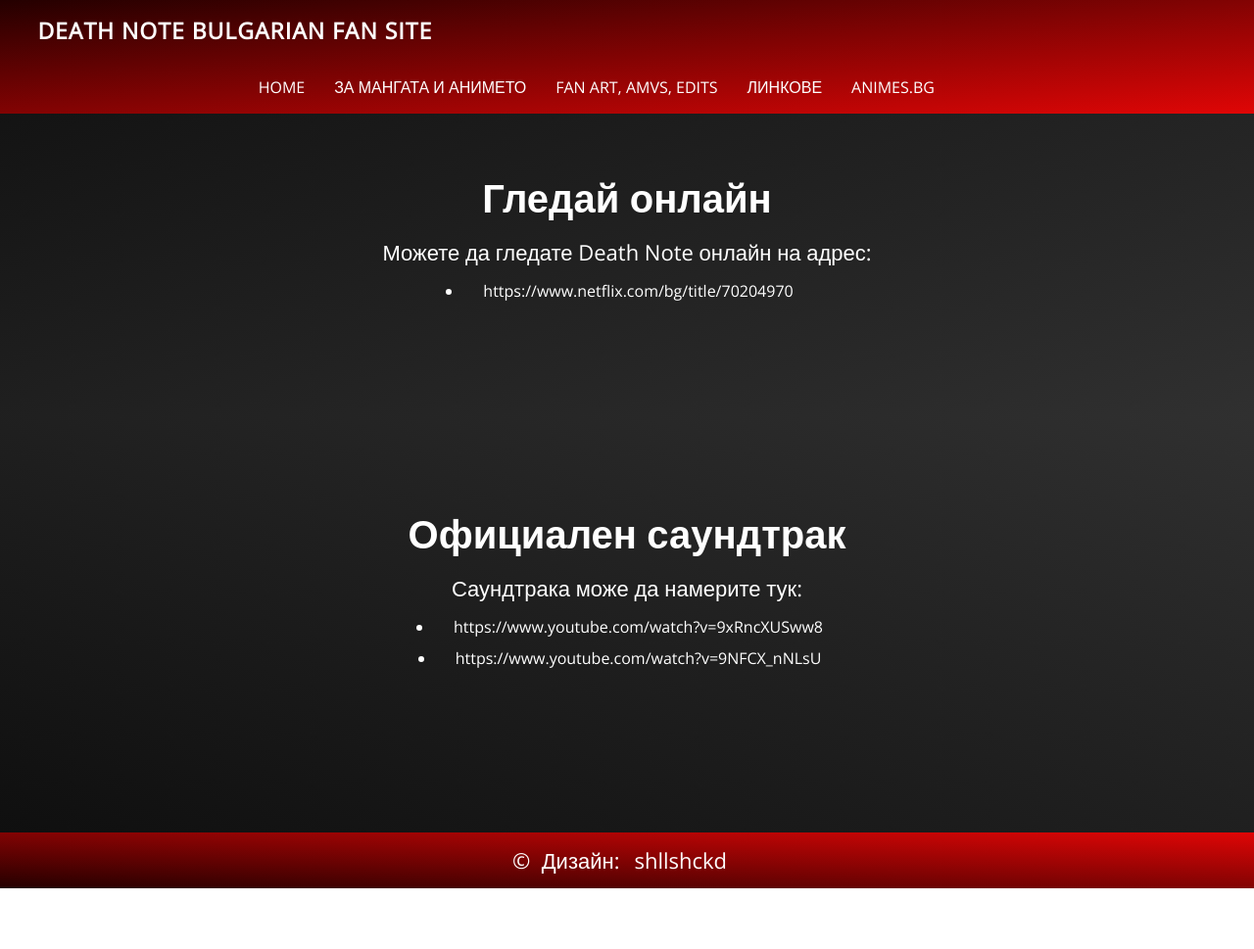
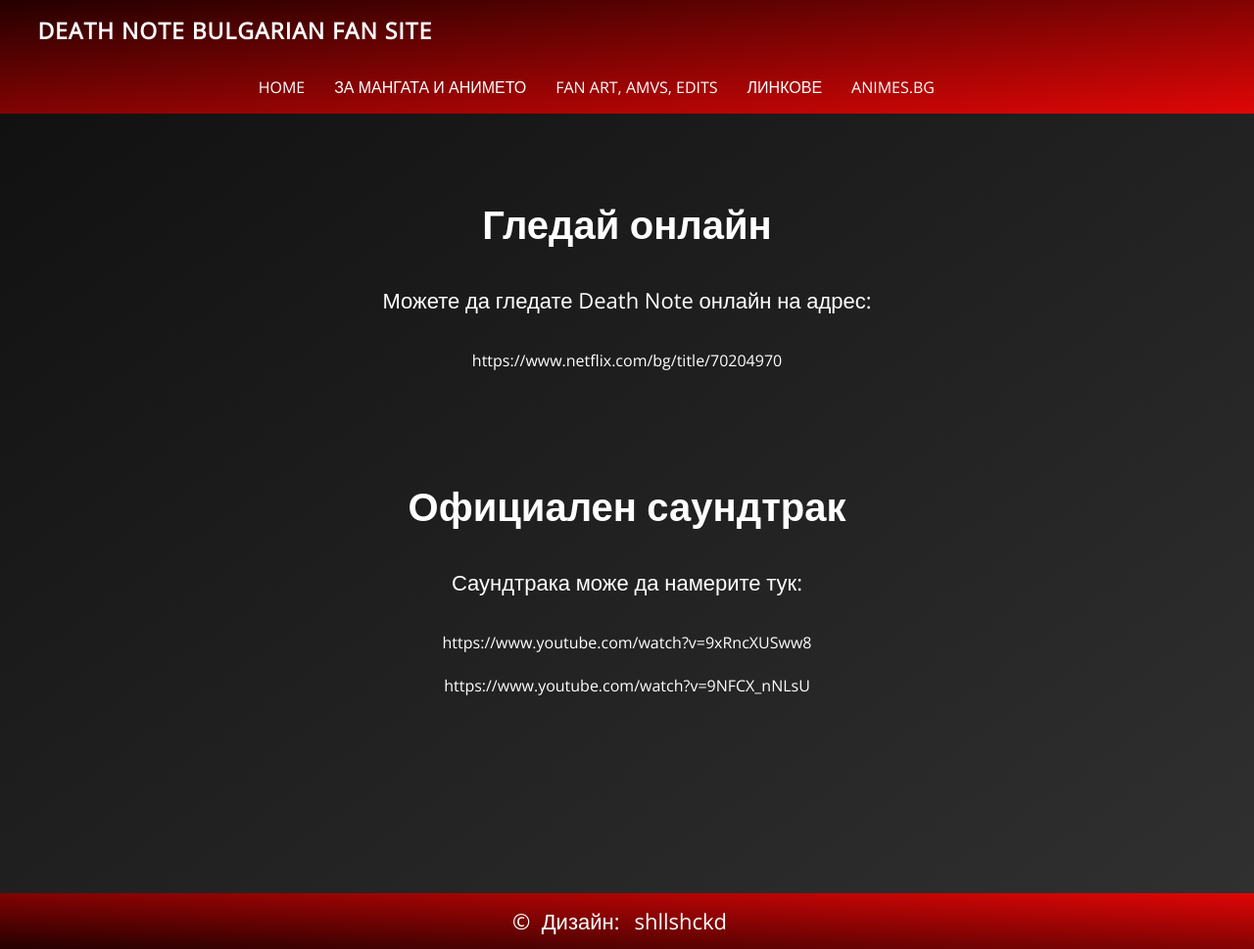
Before and after one commit to kristiyanivanovx/deathnote.animes-bg.com, a plain HTML site: page pages/links.html in a window 1280 px wide. Shown: the whole page at 98% size. Before the commit the page ends 907 px from the top, so only its background shows below. Drawn offline with nearby package versions, Linux system fonts and the light colour scheme.

Commit message:
further improvements

```diff
--- a/css/style.css
+++ b/css/style.css
@@ -1,4 +1,4 @@
-body{
+body {
     margin: 0;
     padding: 0;
     font-family: 'Open Sans', sans-serif;
@@ -6,7 +6,7 @@
 
 /* Navbar, logo */
 
-.navbar{
+.navbar {
     position: fixed;
     text-transform: uppercase;
     display: flex;
@@ -20,7 +20,7 @@
     z-index: 1;
 }
 
-.nav{
+.nav {
     display: flex;
     justify-content: right;
     list-style: none;
@@ -28,7 +28,7 @@
     margin-left: 1%;
 }
 
-.logo{
+.logo {
     flex: 1 1 auto;
     margin-left: 3%;
     letter-spacing: 1px;
@@ -39,23 +39,19 @@
 
 /* Gradients */
 
-.review-area, .links-area, .about-area, .art-area{
+.review-area, .links-area, .about-area, .art-area {
     background-image: linear-gradient(to bottom right, rgb(15, 15, 15), #303030);
     color: #fff;
 }
-.soundtr{
-    background-image: linear-gradient(to top right, rgb(15, 15, 15), #303030);
-    color: #fff;
-}
 
-.rules-area{
+.rules-area {
     background-image: linear-gradient(to top right, rgb(15, 15, 15), #303030);
     color: #fff;
 }
 
 /* general settings */
 
-a{
+a {
     font-size: auto;
     margin: 15px;
     color: #ffff;
@@ -83,6 +79,7 @@
     width: 100%;
     height: 500px;
 }
+
 .review-area{
     position: relative;
     display: flex;
@@ -93,6 +90,7 @@
     width: 100%;
     min-height: 2400px;
 }
+
 .art-area{
     position: relative;
     display: flex;
@@ -101,8 +99,9 @@
     flex-wrap: wrap;
     flex-direction: row;
     width: 100%;
-    height: 2000px;
+    min-height: 2000px;
 }
+
 .links-area{
     position: relative;
     display: flex;
@@ -111,44 +110,35 @@
     flex-wrap: wrap;
     flex-direction: row;
     width: 100%;
-    height: 425px;
+    min-height: 912px;
 }
 
-.soundtr{
-    position: relative;
-    display: flex;
-    justify-content: space-around;
-    align-items: center;
-    flex-wrap: wrap;
-    flex-direction: row;
-    width: 100%;
-    height: 425px;
-}
-
-.text-part, .soundtr2{
+.text-part {
     text-align: center;
     width: 65%;
     height: auto;
 }
-.review-part{
+
+.review-part {
     text-align: center;
     width: 90%;
     height: 80%;
 }
-h1{
+
+h1 {
     padding:0;
     margin:0;
     font-size: 40px;
     font-family: 'Open Sans', sans-serif;
 }
 
-p{
+p {
     font-size: 22px;
     margin: 10px;
     line-height: 37.0px;
 }
 
-.video-one{
+.video-one {
     position: relative;
     right: 0px;
     top:100px;
@@ -159,7 +149,8 @@
     -webkit-background-size: cover;
     background-size: cover;
 }
-.video-two{
+
+.video-two {
     position: relative;
     left: 0px;
     top:10px;
@@ -170,7 +161,8 @@
     -webkit-background-size: cover;
     background-size: cover;
 }
-.video-three{
+
+.video-three {
     position: relative;
     right:0.0px;
     top:10px;
@@ -182,7 +174,7 @@
     background-size: cover;
 }
 
-.video-four{
+.video-four {
     position: relative;
     left:0.0px;
     top:10px;
@@ -196,7 +188,7 @@
 
 /* index page  */
 
-.banner-area{
+.banner-area {
     background-image: linear-gradient(to bottom right, #000, #262626);
     position: relative;
     width: 100%;
@@ -205,14 +197,14 @@
     -webkit-background-size: cover;
     background-size: cover;
 }
-.box{
+.box {
     display: none;
     width: 100%;
 }
 
 /* rules images */
 
-#img1{
+#img1 {
     align-content: center;
     display: block;
     margin-left: auto;
@@ -220,10 +212,9 @@
     width: auto;
 }
 
-.rls{
+.rls {
     text-align: center;
 }
-
 
 /* footer, scrollbar, misc*/
 
@@ -255,7 +246,7 @@
     text-decoration:underline;
 }
 
-a:hover + .box,.box:hover{
+a:hover + .box,.box:hover {
     display: block;
     position: relative;
     z-index: 1;
--- a/pages/links.html
+++ b/pages/links.html
@@ -1,7 +1,4 @@
 <!doctype html>
-<!---------------------------
-Author: github.com/shllshckd
----------------------------->
 <html>
     <head>
         <title>Death Note Bulgarian Fan Site / Линкове</title>
@@ -24,19 +21,15 @@
         </div>
         <div class="links-area" id="links">
             <div class="text-part">
+                <h1>Гледай онлайн</h1><br>
+                <p>Можете да гледате Death Note онлайн на адрес:</p><br>
+                <a class="netflix" href="https://www.netflix.com/bg/title/70204970">https://www.netflix.com/bg/title/70204970</a>
                 <br><br><br>
-                <h1>Гледай онлайн</h1>
-                <p>Можете да гледате Death Note онлайн на адрес:</p>
-                <p><li><a class="netflix" href="https://www.netflix.com/bg/title/70204970">https://www.netflix.com/bg/title/70204970</a></li></p>
-            </div>
-        </div>
-        <div class="soundtr">
-            <div class="soundtr2">
-                <h1>Официален саундтрак</h1>
-                <p>Саундтрака може да намерите тук:</p>
-                <p><li><a class="soundtrack" href="https://www.youtube.com/watch?v=9xRncXUSww8">https://www.youtube.com/watch?v=9xRncXUSww8</a></li></p>
-                <p><li><a class="soundtrack" href="https://www.youtube.com/watch?v=9NFCX_nNLsU">https://www.youtube.com/watch?v=9NFCX_nNLsU</a></li></p>
                 <br><br><br>
+                <h1>Официален саундтрак</h1><br>
+                <p>Саундтрака може да намерите тук:</p><br>
+                <a class="soundtrack" href="https://www.youtube.com/watch?v=9xRncXUSww8">https://www.youtube.com/watch?v=9xRncXUSww8</a><br><br>
+                <a class="soundtrack" href="https://www.youtube.com/watch?v=9NFCX_nNLsU">https://www.youtube.com/watch?v=9NFCX_nNLsU</a>
             </div>
         </div>
         <footer class="foot">
```
Also changed, not shown: app.js (+16 -0 lines), index.html (+13 -5 lines), pages/art.html (+1 -4 lines), pages/notfound.html (+1 -3 lines), pages/review.html (+1 -4 lines).
